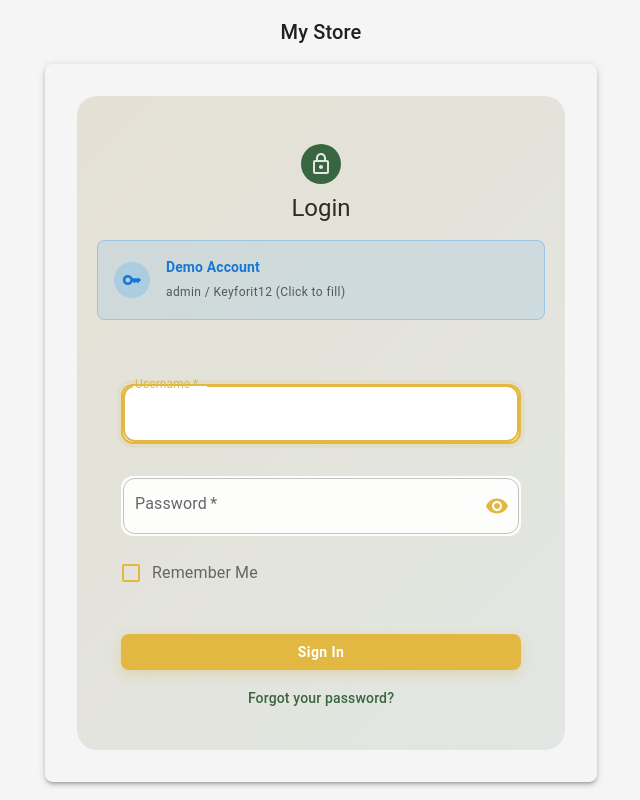
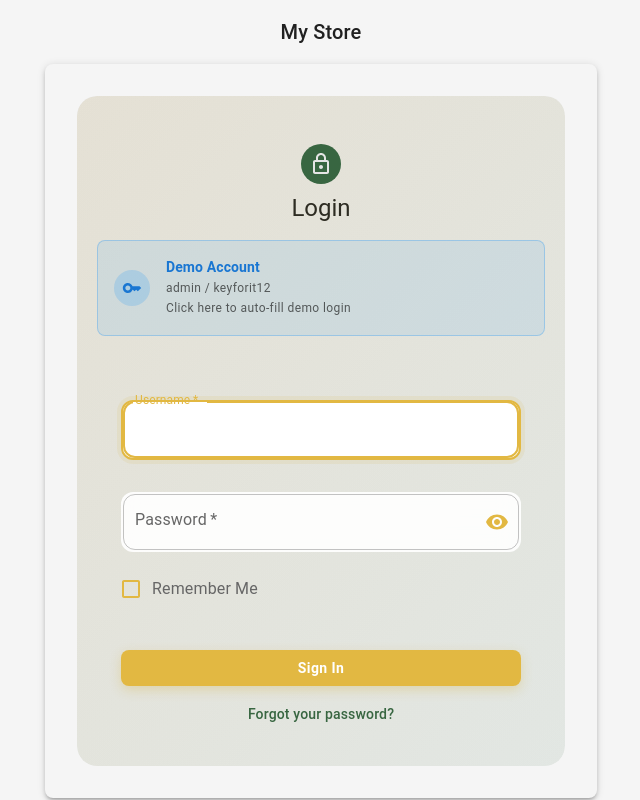
Before and after one commit to ali418/key-Market-2, a React (Create React App) app in the folder frontend/: page /login in a window 1280 px wide. Shown: the whole page, without its empty margins (319-959 px from the left). Built offline with nearby package versions, Linux system fonts and the light colour scheme; no server answers.

Commit message:
Clarify-demo-account-click-hint-on-login-page

```diff
--- a/frontend/src/pages/auth/Login.jsx
+++ b/frontend/src/pages/auth/Login.jsx
@@ -165,7 +165,7 @@ const Login = () => {
 
       {/* Demo Credentials Hint */}
       <Box
-        onClick={() => setFormData({ ...formData, username: 'admin', password: 'Keyforit12' })}
+        onClick={() => setFormData({ ...formData, username: 'admin', password: 'keyforit12' })}
         sx={{
           mt: 2,
           mb: 3,
@@ -200,8 +200,11 @@ const Login = () => {
           <Typography variant="subtitle2" sx={{ color: '#1976d2', fontWeight: 'bold' }}>
             Demo Account
           </Typography>
-          <Typography variant="caption" sx={{ color: 'text.secondary' }}>
-            admin / Keyforit12 (Click to fill)
+          <Typography variant="caption" sx={{ color: 'text.secondary', display: 'block' }}>
+            admin / keyforit12
+          </Typography>
+          <Typography variant="caption" sx={{ color: 'text.secondary', display: 'block' }}>
+            Click here to auto-fill demo login
           </Typography>
         </Box>
       </Box>
```
